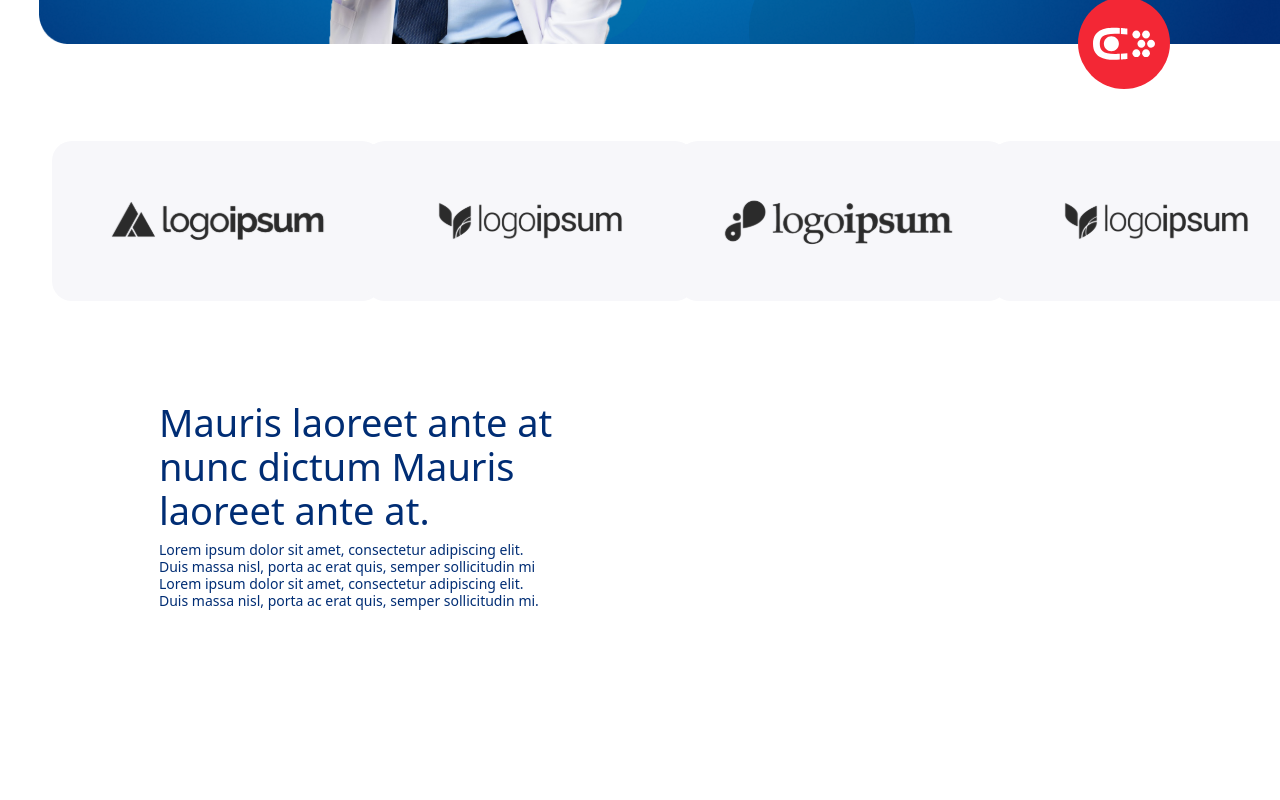
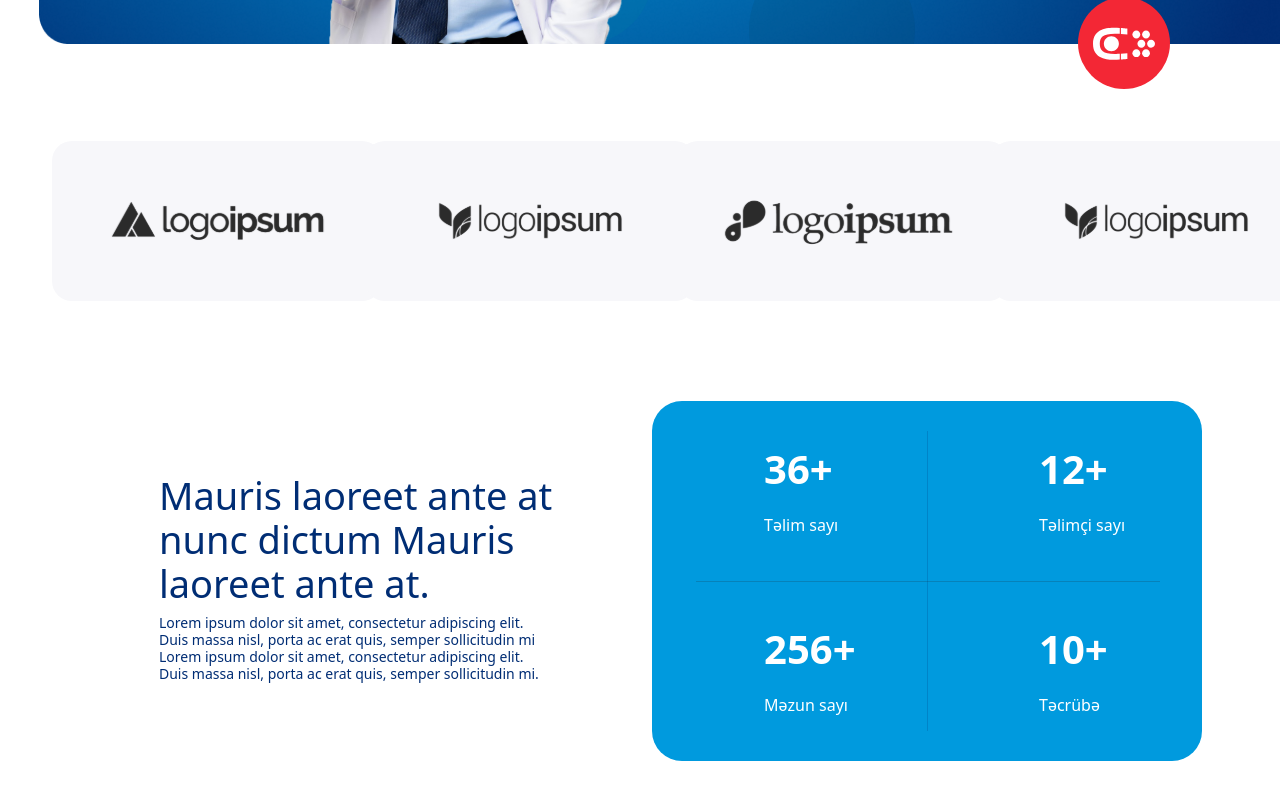
Before and after one commit to abdulhesenli/IRCMACC, a React (Vite) app: page / in a window 1280 px wide. Shown: the part 700-1500 px from the top of the page. Before the commit the page ends 1433 px from the top, so only its background shows below. Built offline with nearby package versions, Linux system fonts and the light colour scheme.

Commit message:
home page update

```diff
--- a/src/components/home/home.css
+++ b/src/components/home/home.css
@@ -129,6 +129,7 @@
     left: 159px;
     width: 448px;
     height: 332px;
+    top: 980px;
 }
 .title1{
     font-weight: 500;
@@ -143,3 +144,53 @@
     line-height: 17.07px;
     color: #002D74;
 }
+
+.box{
+    width: 550px;
+    height: 360px;
+    border-radius: 30px;
+    background-color: #009ADE;
+    position: absolute;
+    right: 90px;
+}
+
+.inbox{
+    width: 142px;
+    height: 122px;
+    background-color: transparent;
+    color: #ffffff;
+    margin: auto;
+    margin-left: 100px;
+}
+
+.boxtext{
+    font-family: 64px;
+    font-weight: 700;
+    line-height: 78.02px;
+}
+
+.boxtext1{
+    font-family: 16px;
+    font-weight: 500;
+    line-height: 19.05px;
+}
+.line{
+    border-left: 1px solid #002D74;
+    height: 300px;
+    position: absolute;
+    left: 275px;
+    top: 30px;
+    width: 0;
+    opacity: 20%;
+}
+
+.line2{
+    position: absolute;
+    width: 440px;
+    background: #002D74;
+    top: 50%;
+    left: 8%;
+    opacity: 20%;
+
+
+}
--- a/src/components/home/home.jsx
+++ b/src/components/home/home.jsx
@@ -101,6 +101,29 @@ function Home(){
                     </p>
                 </div>
 
+                <div className="box row">
+                    <div className="inbox col-6">
+                        <h1 className="boxtext">36+</h1>
+                        <p className="boxtext1">Təlim sayı</p>
+                    </div>
+                    <div className="inbox col-6">
+                        <h1 className="boxtext">12+</h1>
+                        <p className="boxtext1">Təlimçi sayı</p>
+                    </div>
+                    <div className="inbox col-6">
+                        <h1 className="boxtext">256+</h1>
+                        <p className="boxtext1">Məzun sayı</p>
+                    </div>
+                    <div className="inbox col-6">
+                        <h1 className="boxtext">10+</h1>
+                        <p className="boxtext1">Təcrübə</p>
+                    </div>
+
+                    {/* <hr className="line" /> */}
+                    <div className="line"></div>
+                   <hr className="line2" />
+                </div>
+
 
 
         </div>
```
